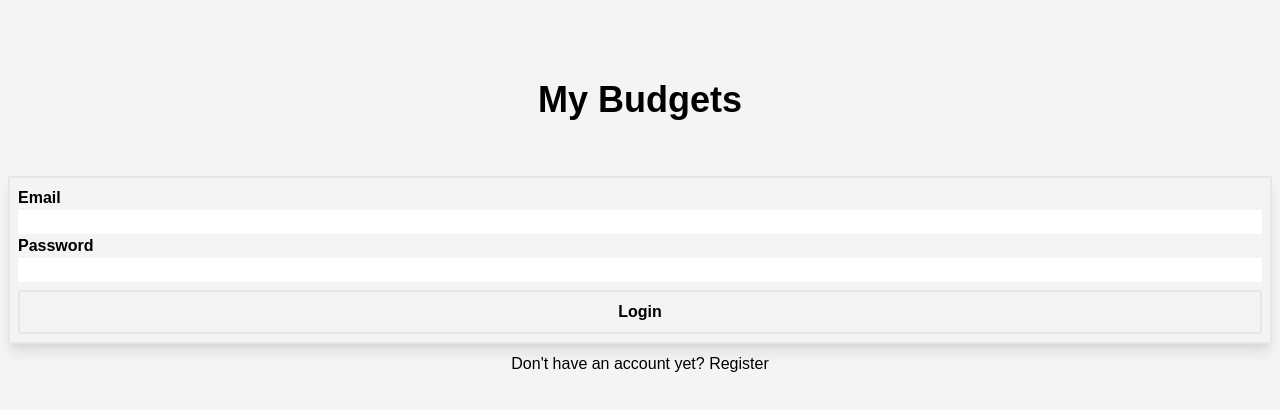
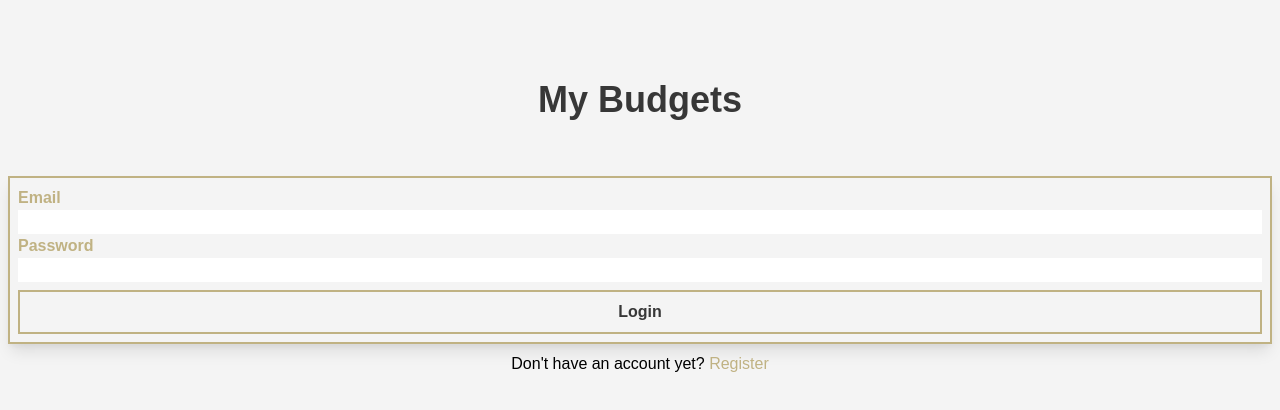
Before and after one commit to Dany-Rolon/ChallengeJS, a React (Create React App) app in the folder client/: page / in a window 1280 px wide. Shown: the top 410 px of the page. Built offline with nearby package versions, Linux system fonts and the light colour scheme.

Commit message:
style: Color changes

```diff
--- a/client/tailwind.config.js
+++ b/client/tailwind.config.js
@@ -4,10 +4,10 @@ module.exports = {
    theme: {
      extend: {
        colors:{
-         'void': "#0e0B16",
-         'fuschia': "#a239ca",
-         'jewel': "#4717f6",
-         'stark': "#e7dfdd"
+         'primary': "#373737",
+         'secondary': "#c0b283",
+         'bg_1': "#f4f4f4",
+         'bg_2': "#dcd0c0"
        }
      },
    },
```
